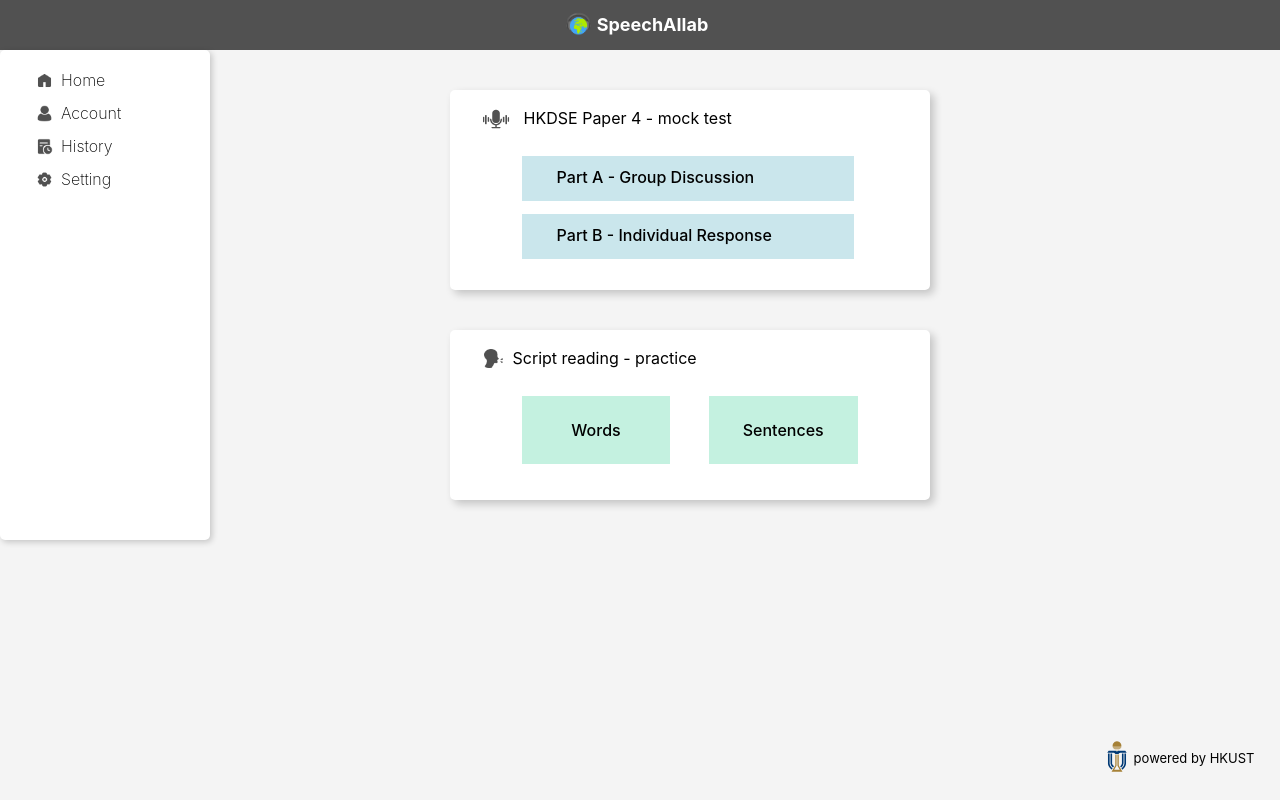
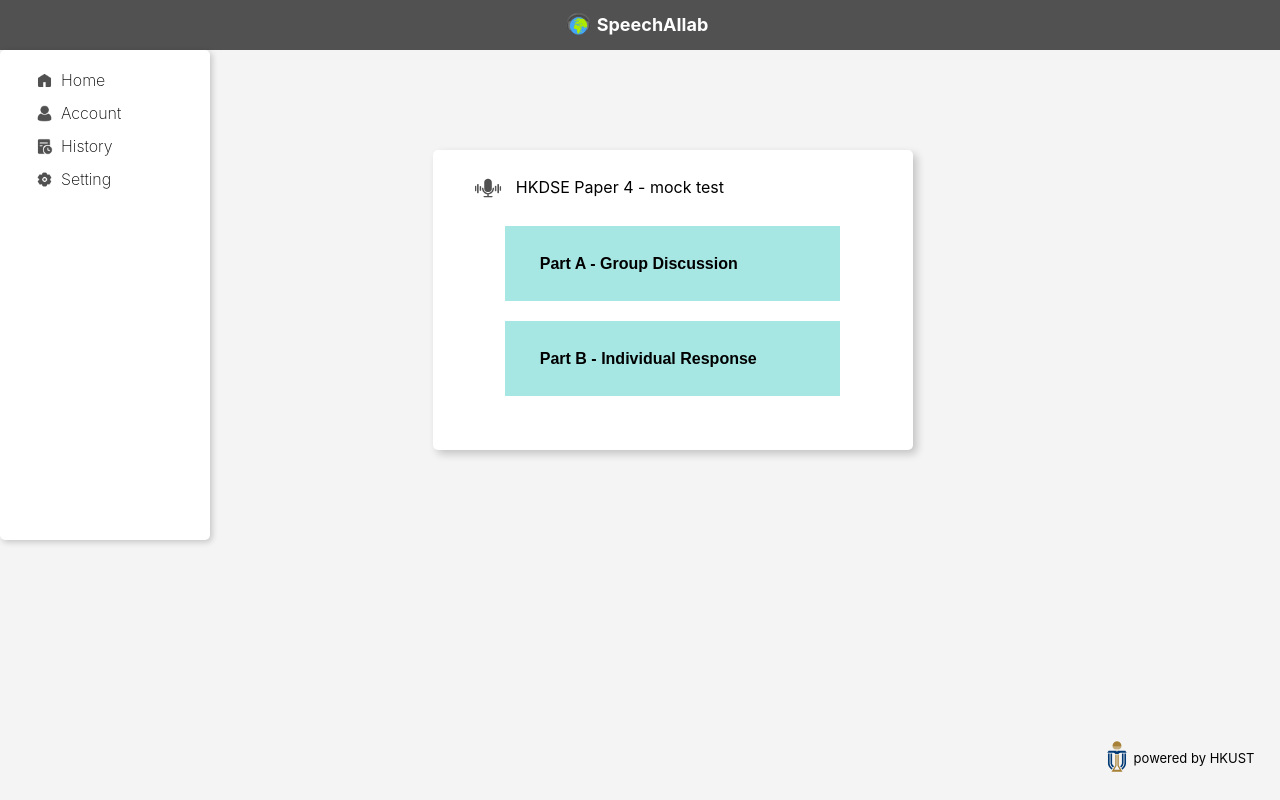
Before and after one commit to CeraChen/web_demo, a React (Create React App) app: page / in a window 1280 px wide. Built offline with nearby package versions, Linux system fonts and the light colour scheme.

Commit message:
small modification

```diff
--- a/src/css/entry.css
+++ b/src/css/entry.css
@@ -68,10 +68,13 @@
     background-color: white;
     border-radius: 10px;
     width: 480px;
-    height: 200px;
-    margin: 40px;
+    height: 300px;
+    /* height: 200px; */
+    /* margin: 40px; */
+    margin: 100px;
     position: relative;
-    left: 32%;
+    /* left: 32%; */
+    left: 26%;
     box-shadow: 4px 4px 8px rgba(0, 0, 0, 0.2);
     border-radius: 5px;
 }
@@ -91,9 +94,12 @@
 
 .module_title {
     position: relative;
-    left: 26px;
-    top: 6px;
-    margin-bottom: 28px;
+    /* left: 26px; */
+    left: 35px;
+    top: 15px;
+    /* top: 6px; */
+    /* margin-bottom: 28px; */
+    margin-bottom: 18px;
     font-weight: 400;
     height: 38px;
     line-height: 40px;
@@ -126,18 +132,29 @@
 
 .mocktest {
     border: none;
-    width: 62%;
-    height: 45px;
-    line-height: 43px;
+    /* width: 62%; */
+    width: 335px;
+    height: 75px;
+    /* height: 45px; */
+    /* line-height: 43px; */
     margin-left: 15%;
-    margin-top: 13px;
+    /* margin-top: 13px; */
+    margin-top: 20px;
     padding-left: 35px;
-    background-color: rgb(202, 230, 236);
-    font-weight: 500;
+    background-color: rgb(166, 230, 227);
+    /* background-color: rgb(202, 230, 236); */
+    text-align: left;
+    font-size: 16px;
+    font-weight: bolder;
+    /* font-weight: 500; */
 }
 
 .mocktest:hover {
-    background-color: rgb(173, 216, 230);
+    background-color: teal;
+    color: white;
+    font-weight: 780;
+    cursor: pointer;
+    /* background-color: rgb(173, 216, 230); */
 }
 
 
--- a/src/css/recordBtn.css
+++ b/src/css/recordBtn.css
@@ -1,6 +1,7 @@
 .btn_div {
     text-align: center;
 }
+
 
 .button:not(#pause_resume_button) {
     margin-left: 50px;
@@ -72,10 +73,12 @@
 
 #pause_resume_button:hover{
     background-color: lightpink;
+    cursor: pointer;
 }
 
 .button:not(#pause_resume_button):hover {
     background-color: rgb(85, 218, 173);
+    cursor: pointer;
 }
 
 
--- a/src/page/entry.js
+++ b/src/page/entry.js
@@ -54,19 +54,19 @@
                         <span className="module_text">HKDSE Paper 4 - mock test</span>
                     </div>
 
-                    <div className="mocktest">
-                        <Link to="/mocktest/A" style={{ textDecoration:'none', color: 'black'}}>
+                    <Link to="/mocktest/A" style={{ textDecoration:'none', color: 'black'}}>
+                        <button className="mocktest">
                             Part A - Group Discussion
-                        </Link>
-                    </div>
-                    <div className="mocktest">
-                        <Link to="/mocktest/B" style={{ textDecoration:'none', color: 'black'}}>
+                        </button>
+                    </Link>
+                    <Link to="/mocktest/B" style={{ textDecoration:'none', color: 'black'}}>
+                        <button className="mocktest">
                             Part B - Individual Response
-                        </Link>
-                    </div>
+                        </button>
+                    </Link>
                 </div>
 
-                <div className="sub_entry" id="module_practice">
+                {/* <div className="sub_entry" id="module_practice">
                     <div className="module_title">
                         <img className="module_icon" id="speaker_icon" src={speakIcon} alt="speak"></img>
                         <span className="module_text">Script reading - practice</span>
@@ -78,7 +78,7 @@
                     <div className="practice" id="sentence">
                         Sentences
                     </div>
-                </div>
+                </div> */}
 
                 <div className="logo">
                     <img className="ust_logo" src={USTlogo} alt="ust"></img>
--- a/src/recordBtn.js
+++ b/src/recordBtn.js
@@ -239,6 +239,12 @@
             startTime = Date.now();
         }
 
+    }
+
+    componentWillUnmount() {
+        if(!this.state.isStop) {
+            this.startOrStop();
+        }
     }
 
     toStartPrepare() {
```
Also changed, not shown: src/page/report.js (+0 -7 lines).
